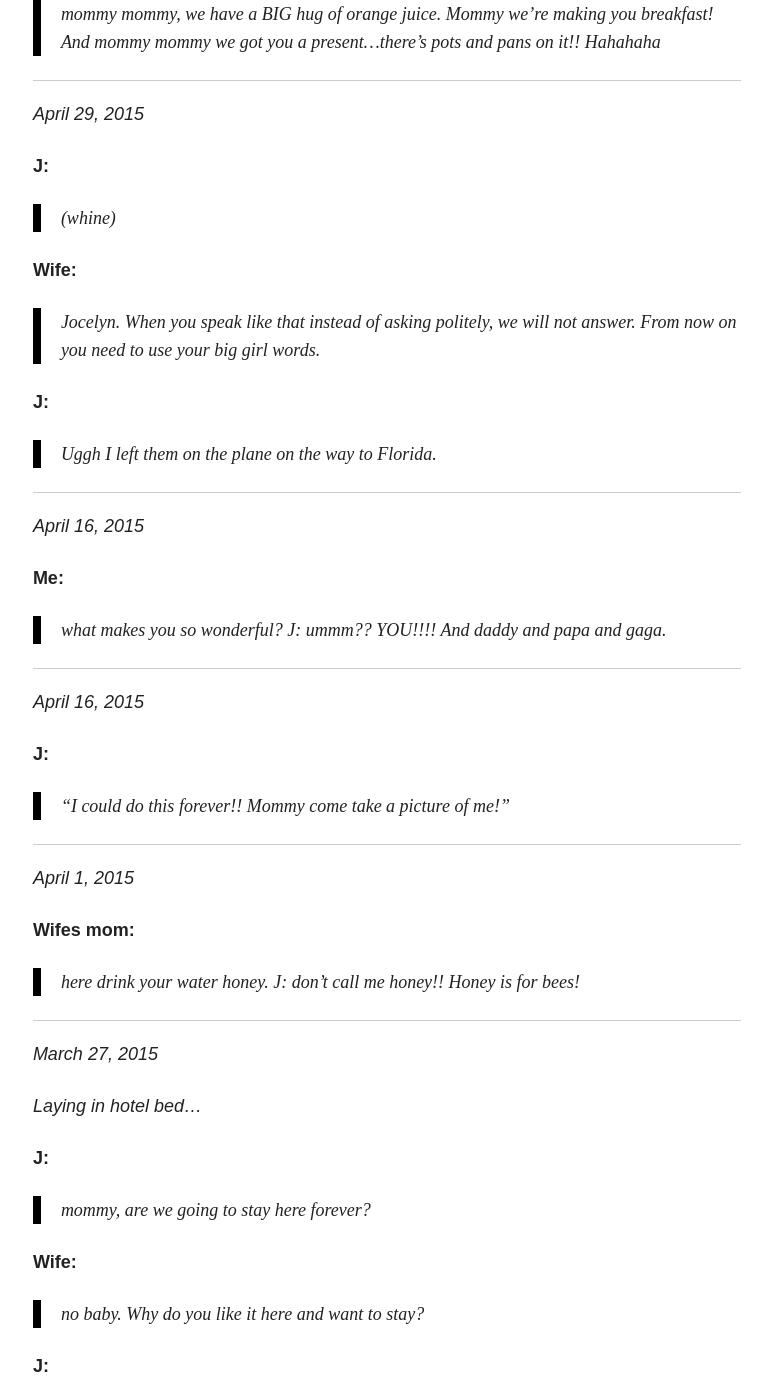
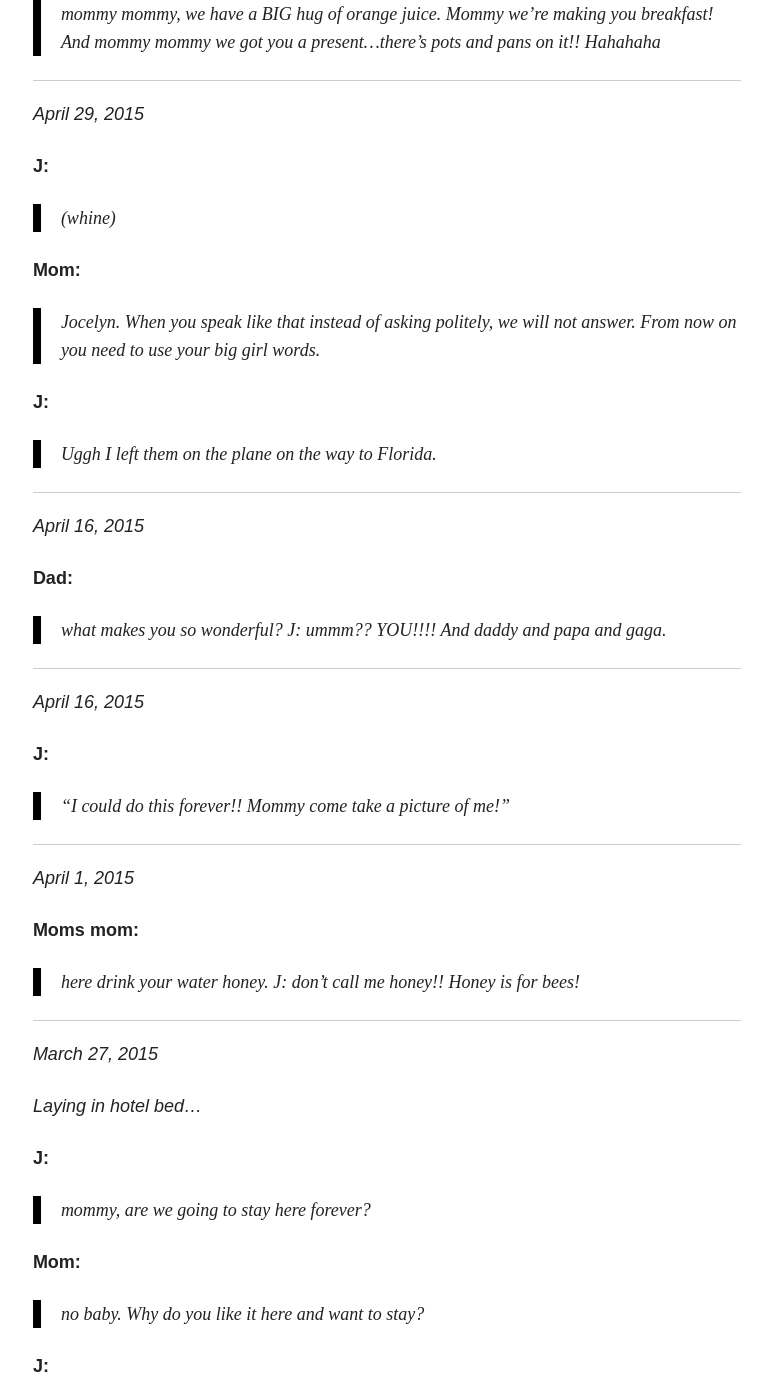
Before and after one commit to caseybecking/casey.becking.me, a Jekyll site: the page built from daughtersQuotes/index.md, in a window 1280 px wide and 1400 px high, scrolled down 2298 px. Shown: the whole window, without its empty margins (253-1025 px from the left). Built offline with Jekyll 4.4.1, drawn with Linux system fonts in a browser that asks for light colours; nearby versions of some CDN libraries; some of the changed text lies outside the part shown.

Commit message:
Fixing Wife -> Mom, Me -> Dad

```diff
--- a/daughtersQuotes/index.md
+++ b/daughtersQuotes/index.md
@@ -14,7 +14,7 @@ _June 13, 2015_
 
 >"Daddy can I help clean?"
 
-**Me:**
+**Dad:**
 
 >"Sure"
 
@@ -31,7 +31,7 @@ _June 2, 2015_
 >Daddy I just went poo poo
 
 
-**Me:**
+**Dad:**
 
 >Do you need me to do anything?
 
@@ -55,7 +55,7 @@ _May 29, 2015_
 
 >mommy! I didn't want THIS doll house. I wanted the one that gags has at her house.
 
-**Wife:**
+**Mom:**
 
 >J. You need to understand that there are a lot of kids who don't have nice things, or toys, or nice houses to live in...blah blah mommitty blobitty lecturing talk...
 
@@ -95,7 +95,7 @@ _April 29, 2015_
 
 >(whine)
 
-**Wife:**
+**Mom:**
 
 >Jocelyn. When you speak like that instead of asking politely, we will not answer. From now on you need to use your big girl words.
 
@@ -107,7 +107,7 @@ _April 29, 2015_
 
 _April 16, 2015_
 
-**Me:**
+**Dad:**
 
 >what makes you so wonderful?
 J: ummm?? YOU!!!! And daddy and papa and gaga.
@@ -124,7 +124,7 @@ _April 16, 2015_
 
 _April 1, 2015_
 
-**Wifes mom:**
+**Moms mom:**
 
 >here drink your water honey.
 J: don't call me honey!! Honey is for bees!
@@ -139,7 +139,7 @@ _Laying in hotel bed..._
 
 >mommy, are we going to stay here forever?
 
-**Wife:**
+**Mom:**
 
 >no baby. Why do you like it here and want to stay?
 
@@ -147,7 +147,7 @@ _Laying in hotel bed..._
 
 >uh huh
 
-**Wife:**
+**Mom:**
 
 >what do you like about it here?
 
@@ -181,7 +181,7 @@ _March 3, 2015_
 
 >"She told me I'm gonna be BIG and FAT if I eat all my snacks!"
 
-**Wife:**
+**Mom:**
 
 >"Sooo...did you eat your snacks?"
 
@@ -189,7 +189,7 @@ _March 3, 2015_
 
 >"Well I told her 'No No No No' and she went away and I ate my snacks"
 
-**Wife:**
+**Mom:**
 
 >**High Five** "You handled that so great, you need to eat all of your snacks and lunch to grow to be a big girl! NEVER stop eating your lunches and snacks because a girl says you'll become fat."
 
@@ -225,7 +225,7 @@ _February 15, 2015_
 
 >Mommy, are you SURE you know how to work daddy's car?
 
-**Wife:**
+**Mom:**
 
 >Yes Jocelyn.
 
@@ -245,7 +245,7 @@ _February 8, 2015_
 
 >can I smell those mommy?
 
-**Me:**
+**Dad:**
 
 >sure.
 
@@ -257,7 +257,7 @@ _February 8, 2015_
 
 _February 7, 2015_
 
-**Wife:**
+**Mom:**
 
 >Jocelyn!!! You need to pay attention! If you want me to do your nails you have to pay attention. You just wiped off all the polish!
 
@@ -265,7 +265,7 @@ _February 7, 2015_
 
 >it's ok.
 
-**Wife:**
+**Mom:**
 
 >it's ok? Now we have to do them again.
 
@@ -285,7 +285,7 @@ _January 26, 2015_
 
 _January 18, 2015_
 
-**Wife:**
+**Mom:**
 
 >did you clean up your playdoh?
 
@@ -293,7 +293,7 @@ _January 18, 2015_
 
 >uh huh.
 
-**Wife:**
+**Mom:**
 
 >you did?
 
@@ -301,7 +301,7 @@ _January 18, 2015_
 
 >yes.
 
-**Wife:**
+**Mom:**
 
 >so If I go in your room it's going to be put away? Ok (start walking to the room)
 
```
